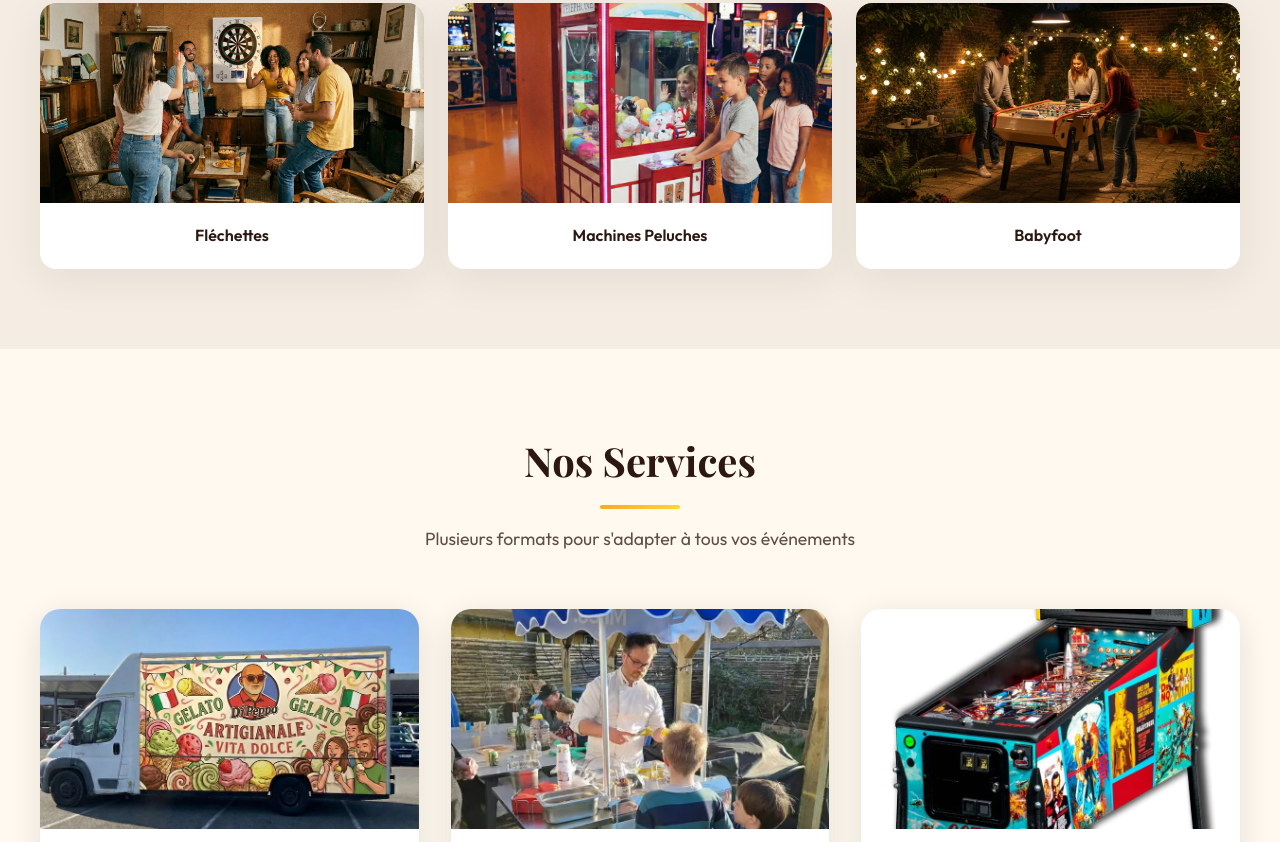
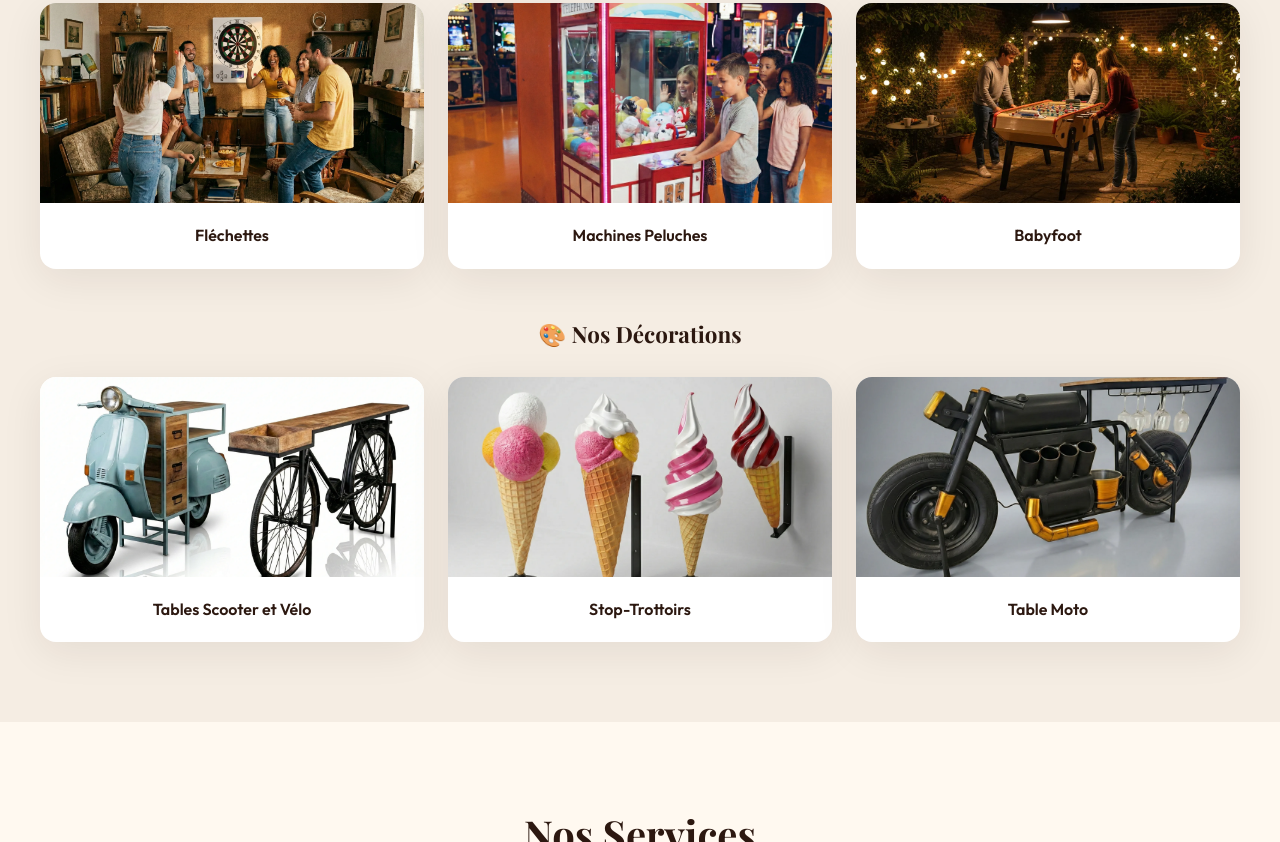
Before and after one commit to 1Gelato/DiPeppo, a plain HTML site: page index.html in a window 1280 px wide. Shown: the part 2153-2995 px from the top of the page. Drawn offline with nearby package versions, Linux system fonts and the light colour scheme; no server answers.

Commit message:
Ajoute sous-section Nos Décorations (3 cartes PLV)
Tables Scooter et Vélo, Stop-Trottoirs, Table Moto.
Images converties PNG → WebP.

Co-Authored-By: Claude Opus 4.6 <noreply@anthropic.com>

```diff
--- a/index.html
+++ b/index.html
@@ -1722,6 +1722,31 @@
                     </div>
                 </div>
             </div>
+
+            <!-- Nos Décorations -->
+            <div class="produits-subsection">
+                <h3 class="produits-subsection__title">🎨 Nos Décorations</h3>
+                <div class="produits-grid-3">
+                    <div class="produit-card animate-on-scroll">
+                        <img src="images/plv/scooter-velo.webp" alt="Tables Scooter et Vélo DiPeppo" class="produit-card__img" width="400" height="200" loading="lazy">
+                        <div class="produit-card__body">
+                            <div class="produit-card__name">Tables Scooter et Vélo</div>
+                        </div>
+                    </div>
+                    <div class="produit-card animate-on-scroll">
+                        <img src="images/plv/stop-trottoirs.webp" alt="Stop-Trottoirs DiPeppo" class="produit-card__img" width="400" height="200" loading="lazy">
+                        <div class="produit-card__body">
+                            <div class="produit-card__name">Stop-Trottoirs</div>
+                        </div>
+                    </div>
+                    <div class="produit-card animate-on-scroll">
+                        <img src="images/plv/moto.webp" alt="Table Moto DiPeppo" class="produit-card__img" width="400" height="200" loading="lazy">
+                        <div class="produit-card__body">
+                            <div class="produit-card__name">Table Moto</div>
+                        </div>
+                    </div>
+                </div>
+            </div>
         </div>
     </section>
 
```
Also changed, not shown: images/plv/moto.webp (added), images/plv/scooter-velo.webp (added), images/plv/stop-trottoirs.webp (added).
